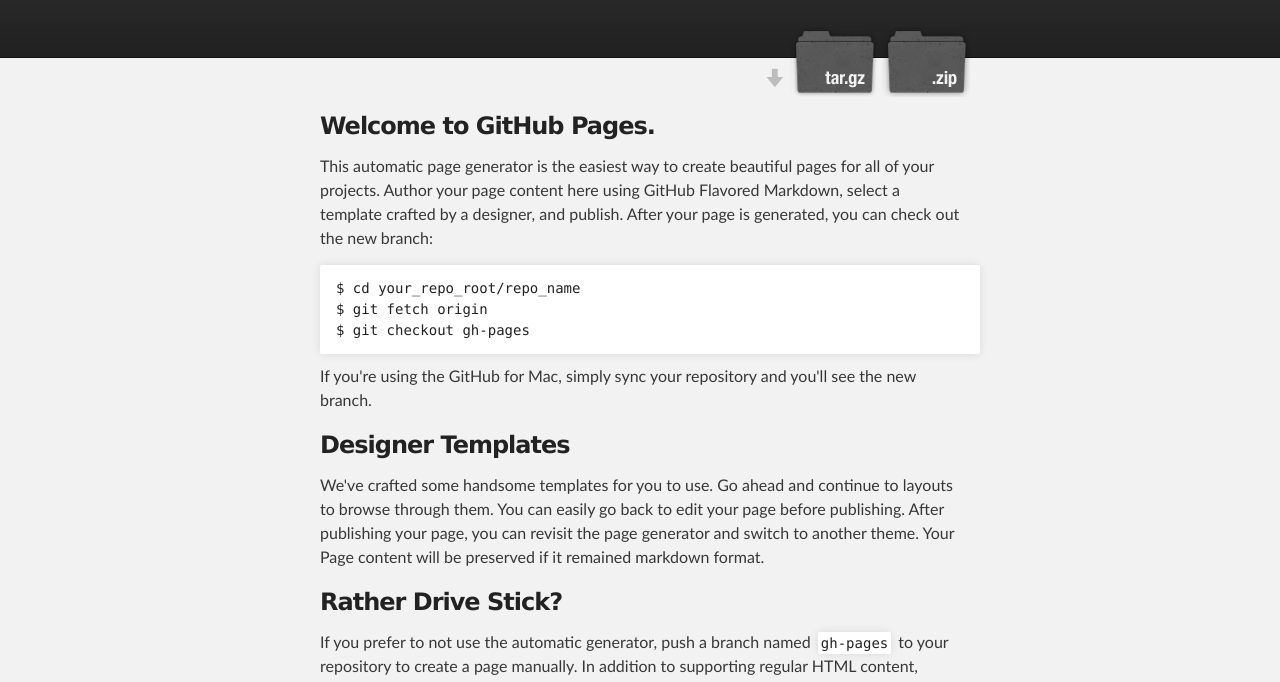
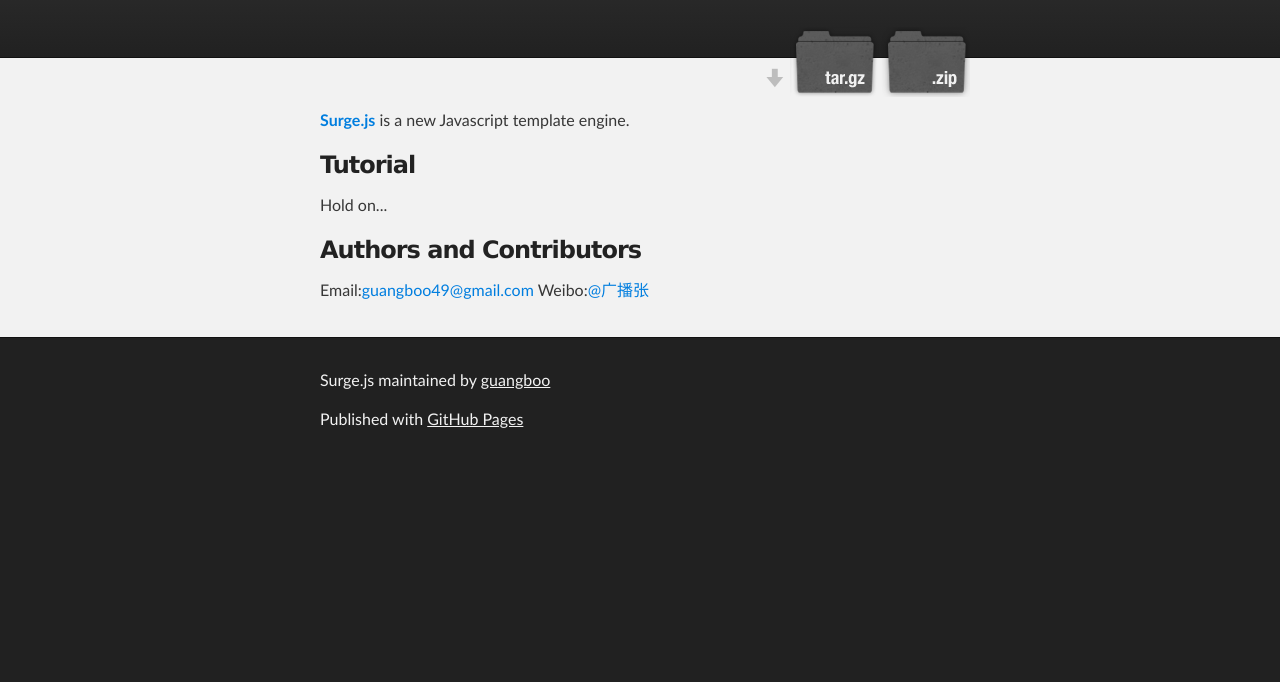
Before and after one commit to guangboo/surge.js, a plain HTML site: page index.html in a window 1280 px wide. Shown: the part 116-798 px from the top of the page. Drawn offline with Linux system fonts and the light colour scheme.

```diff
--- a/index.html
+++ b/index.html
@@ -31,37 +31,18 @@
     <!-- MAIN CONTENT -->
     <div id="main_content_wrap" class="outer">
       <section id="main_content" class="inner">
-        <h3>
-<a name="welcome-to-github-pages" class="anchor" href="#welcome-to-github-pages"><span class="octicon octicon-link"></span></a>Welcome to GitHub Pages.</h3>
-
-<p>This automatic page generator is the easiest way to create beautiful pages for all of your projects. Author your page content here using GitHub Flavored Markdown, select a template crafted by a designer, and publish. After your page is generated, you can check out the new branch:</p>
-
-<pre><code>$ cd your_repo_root/repo_name
-$ git fetch origin
-$ git checkout gh-pages
-</code></pre>
-
-<p>If you're using the GitHub for Mac, simply sync your repository and you'll see the new branch.</p>
+        <p><a href="https://github.com/guangboo/surge.js"><strong>Surge.js</strong></a> is a new Javascript template engine.</p>
 
 <h3>
-<a name="designer-templates" class="anchor" href="#designer-templates"><span class="octicon octicon-link"></span></a>Designer Templates</h3>
+<a name="tutorial" class="anchor" href="#tutorial"><span class="octicon octicon-link"></span></a>Tutorial</h3>
 
-<p>We've crafted some handsome templates for you to use. Go ahead and continue to layouts to browse through them. You can easily go back to edit your page before publishing. After publishing your page, you can revisit the page generator and switch to another theme. Your Page content will be preserved if it remained markdown format.</p>
-
-<h3>
-<a name="rather-drive-stick" class="anchor" href="#rather-drive-stick"><span class="octicon octicon-link"></span></a>Rather Drive Stick?</h3>
-
-<p>If you prefer to not use the automatic generator, push a branch named <code>gh-pages</code> to your repository to create a page manually. In addition to supporting regular HTML content, GitHub Pages support Jekyll, a simple, blog aware static site generator written by our own Tom Preston-Werner. Jekyll makes it easy to create site-wide headers and footers without having to copy them across every page. It also offers intelligent blog support and other advanced templating features.</p>
+<p>Hold on...</p>
 
 <h3>
 <a name="authors-and-contributors" class="anchor" href="#authors-and-contributors"><span class="octicon octicon-link"></span></a>Authors and Contributors</h3>
 
-<p>You can <a href="https://github.com/blog/821" class="user-mention">@mention</a> a GitHub username to generate a link to their profile. The resulting <code>&lt;a&gt;</code> element will link to the contributor's GitHub Profile. For example: In 2007, Chris Wanstrath (<a href="https://github.com/defunkt" class="user-mention">@defunkt</a>), PJ Hyett (<a href="https://github.com/pjhyett" class="user-mention">@pjhyett</a>), and Tom Preston-Werner (<a href="https://github.com/mojombo" class="user-mention">@mojombo</a>) founded GitHub.</p>
-
-<h3>
-<a name="support-or-contact" class="anchor" href="#support-or-contact"><span class="octicon octicon-link"></span></a>Support or Contact</h3>
-
-<p>Having trouble with Pages? Check out the documentation at <a href="http://help.github.com/pages">http://help.github.com/pages</a> or contact <a href="mailto:support@github.com">support@github.com</a> and we’ll help you sort it out.</p>
+<p>Email:<a href="mailto:guangboo49@gmail.com">guangboo49@gmail.com</a>
+Weibo:<a href="http://weibo.com/guangboo">@广播张</a></p>
       </section>
     </div>
 
```
Also changed, not shown: params.json (+1 -1 lines).
